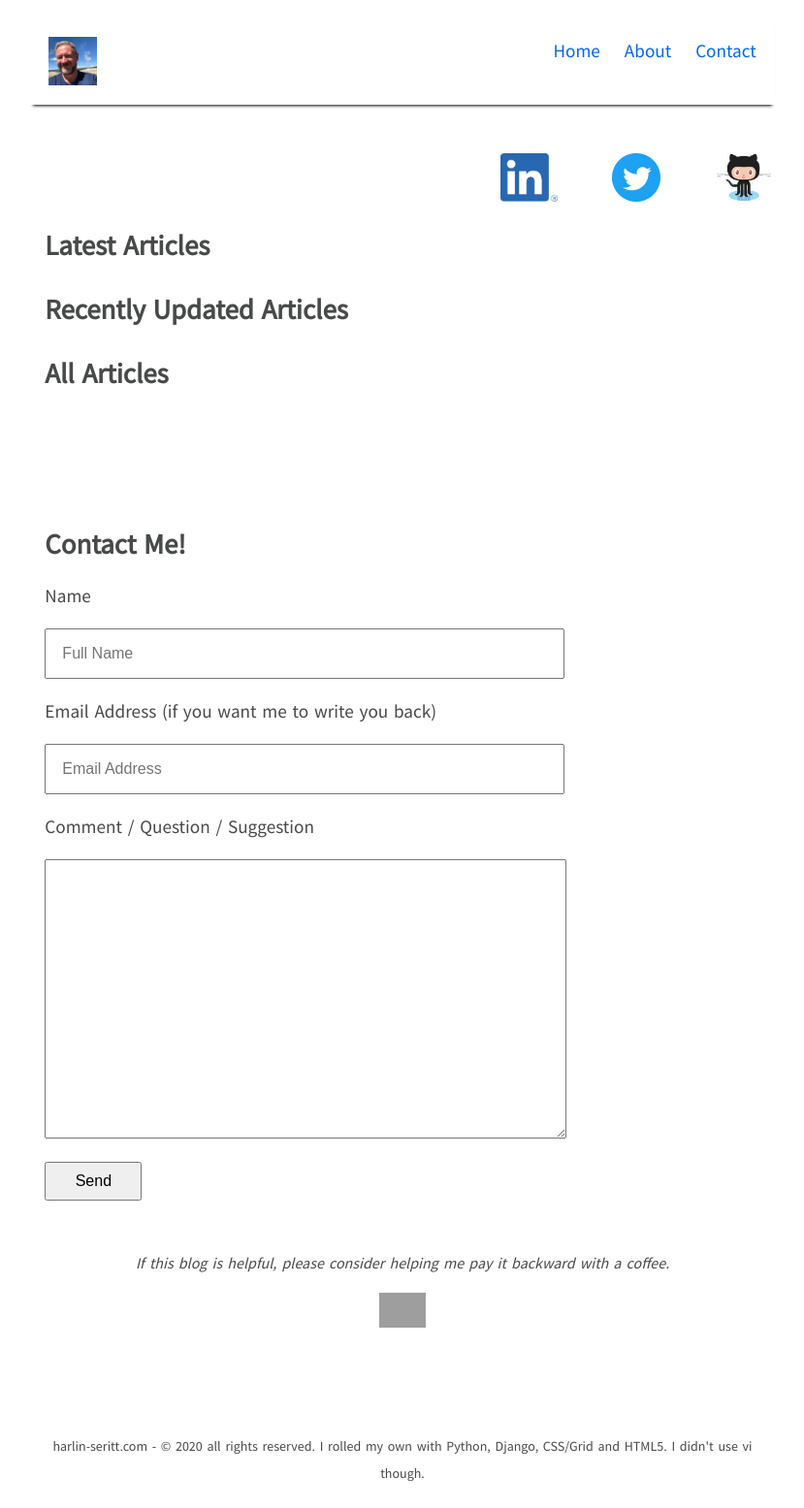
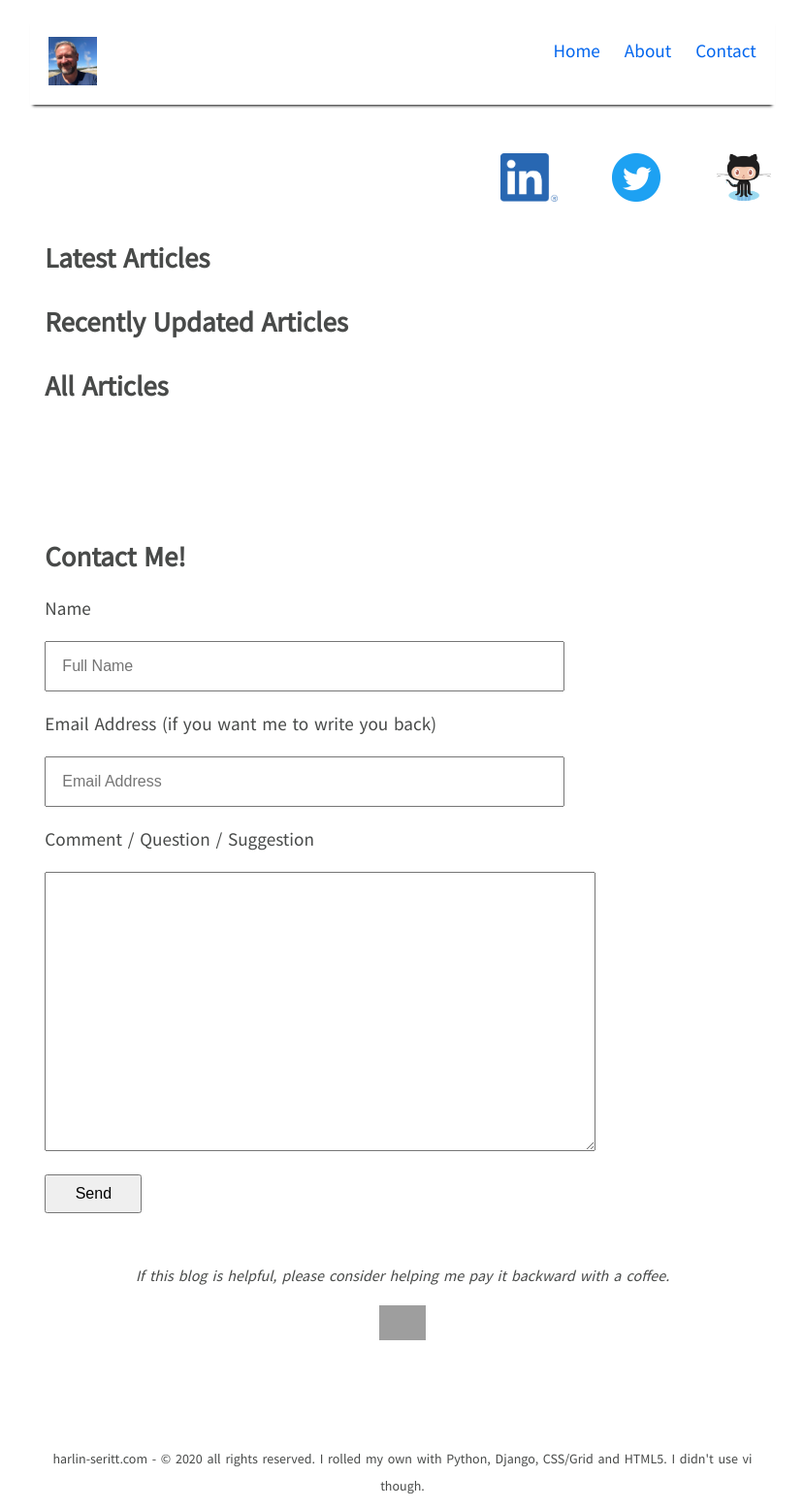
Before and after one commit to hseritt/django-blog-2, a Django app: template blog/templates/blog/index.html in a window 1280 px wide. Shown: the whole page at 97% size, without its empty margins (225-1054 px from the left). Before the commit the page ends 1528 px from the top, so only its background shows below. Run offline with Django 3.2, Linux system fonts and the light colour scheme; the template is opened without the code that fills it, so the values that code supplies are empty; some libraries are stand-ins or nearby versions; grey boxes are pictures that could not be loaded.

Commit message:
Style fixes

```diff
--- a/blog/templates/blog/base.html
+++ b/blog/templates/blog/base.html
@@ -13,7 +13,7 @@
     <div class="header">
 
       <div class="name-display bg-gray">
-        <img src="/static/img/me.jpg" style="height:50px;">
+        <img class="header-icon" src="/static/img/me.jpg">
       </div>
 
       <div class="navigation bg-lightgray">
@@ -34,26 +34,19 @@
     {% block content %}
     {% endblock %}
 
-    <div style="text-align: center; margin-top:50px;">
-      <!--
-      <p>
-        <a class="twitter-share-button"
-          href="
-            https://twitter.com/intent/tweet?text={{ article.title|urlencode }}-{{ request.build_absolute_uri|urlencode }}&?url={{request.build_absolute_uri|urlencode }}">
-          Tweet
-        </a>
-      </p>
-      -->
-      <p style="font-style:italic; font-size:16px;">If this blog is helpful, please consider helping me pay it backward with a coffee.</p>
+    <div class="kofi">
+
+      <p>If this blog is helpful, please consider helping me pay it backward with a coffee.</p>
       <a href='https://ko-fi.com/K3K71FAY4'
         target='_blank'>
         <img height='36'
           style='border:0px;height:36px;' src='https://az743702.vo.msecnd.net/cdn/kofi1.png?v=2'
           border='0' alt='Buy Me a Coffee at ko-fi.com'/>
       </a>
+
     </div>
 
-    <div style="min-height: 100px;"></div>
+    <div class="vertical-block-100"></div>
 
     <div class="footer">
       harlin-seritt.com - © 2020 all rights reserved. I rolled my own with Python, Django, CSS/Grid and HTML5. I didn't use vi though.
--- a/blog/templates/blog/index.html
+++ b/blog/templates/blog/index.html
@@ -14,22 +14,22 @@
 
   <div class="intro-right">
     <a href="https://www.linkedin.com/in/harlin-seritt/">
-      <img src="/static/img/linkedin.png" style="height:50px;">
+      <img class="intro-img" src="/static/img/linkedin.png">
     </a>
 
     <a href="https://twitter.com/HarlinAtWork">
-      <img src="/static/img/twitter.png" style="height:50px;">
+      <img class="intro-img" src="/static/img/twitter.png">
     </a>
 
     <a href="https://github.com/hseritt">
-      <img src="/static/img/github.png" style="height:50px;">
+      <img class="intro-img" src="/static/img/github.png">
     </a>
   </div>
 </div>
 
 <div class="body">
 
-  <h2>Latest Articles</h2>
+  <h2 class="article-list-header">Latest Articles</h2>
 
   {% for article in article_list %}
     <div class="article-list">
@@ -42,7 +42,7 @@
     </div>
   {% endfor %}
 
-  <h2 style="margin-top:5%">Recently Updated Articles</h2>
+  <h2 class="article-list-header">Recently Updated Articles</h2>
 
   {% for article in updated_article_list %}
     <div class="article-list">
@@ -55,7 +55,7 @@
     </div>
   {% endfor %}
 
-  <h2 style="margin-top:5%">All Articles</h2>
+  <h2 class="article-list-header">All Articles</h2>
 
   {% for article in all_article_list %}
     <div class="article-list">
@@ -82,10 +82,10 @@
   <a
         name="contact"
         class="anchor-link article-title"
-        style="visibility: none; text-decoration: none;"
       >
-    <div style="min-height: 100px;"></div>
-    <h2 class="">Contact Me!</h2>
+    <div class="vertical-block-100"></div>
+
+    <h2>Contact Me!</h2>
   </a>
 
   <form action="" method="POST">
@@ -106,7 +106,7 @@
       Comment / Question / Suggestion
     </p>
 
-    <textarea style="height:250px;width:500px;padding:1em;" name="comment"></textarea>
+    <textarea name="comment"></textarea>
 
     <br>
 
--- a/static/css/styles.css
+++ b/static/css/styles.css
@@ -32,6 +32,11 @@ html {
   text-decoration: underline;
 }
 
+.anchor-link {
+  visibility: none;
+  text-decoration: none;
+}
+
 pre {
   background-color: #42413f;
   color: #d6d5d2;
@@ -58,6 +63,10 @@ html {
   -moz-box-shadow: 0 3px 3px -3px black;
   box-shadow: 0 4px 3px -3px black;
 
+}
+
+.header-icon {
+  height: 50px;
 }
 
 .name-display {
@@ -95,6 +104,10 @@ html {
 
 }
 
+.intro-img {
+  height: 50px;
+}
+
 .intro-right {
   display: grid;
   grid-template-columns: repeat(3, 1fr);
@@ -105,6 +118,10 @@ html {
 .body {
   margin-left: 2%;
   margin-right: 2%;
+}
+
+.article-list-header {
+  margin-top: 5%
 }
 
 .article {
@@ -139,6 +156,10 @@ html {
   margin-right: 2%;
 }
 
+.comment {
+  margin-top: 75px;
+}
+
 .footer {
   text-align: center;
   font-size: 14px;
@@ -160,4 +181,25 @@ html {
 
 textarea {
   font-size: 18px;
+  width: 530px;
+  height: 250px;
+  padding: 1em;
 }
+
+.kofi {
+  text-align: center;
+  margin-top:50px;
+}
+
+.kofi > p {
+  font-style:italic;
+  font-size:16px;
+}
+
+.vertical-block-100 {
+  min-height: 100px;
+}
+
+.vertical-block-20 {
+  min-height:20px;
+}
```
Also changed, not shown: blog/templates/blog/article.html (+1 -18 lines). Lines whose indentation alone changed are shown as unchanged.
